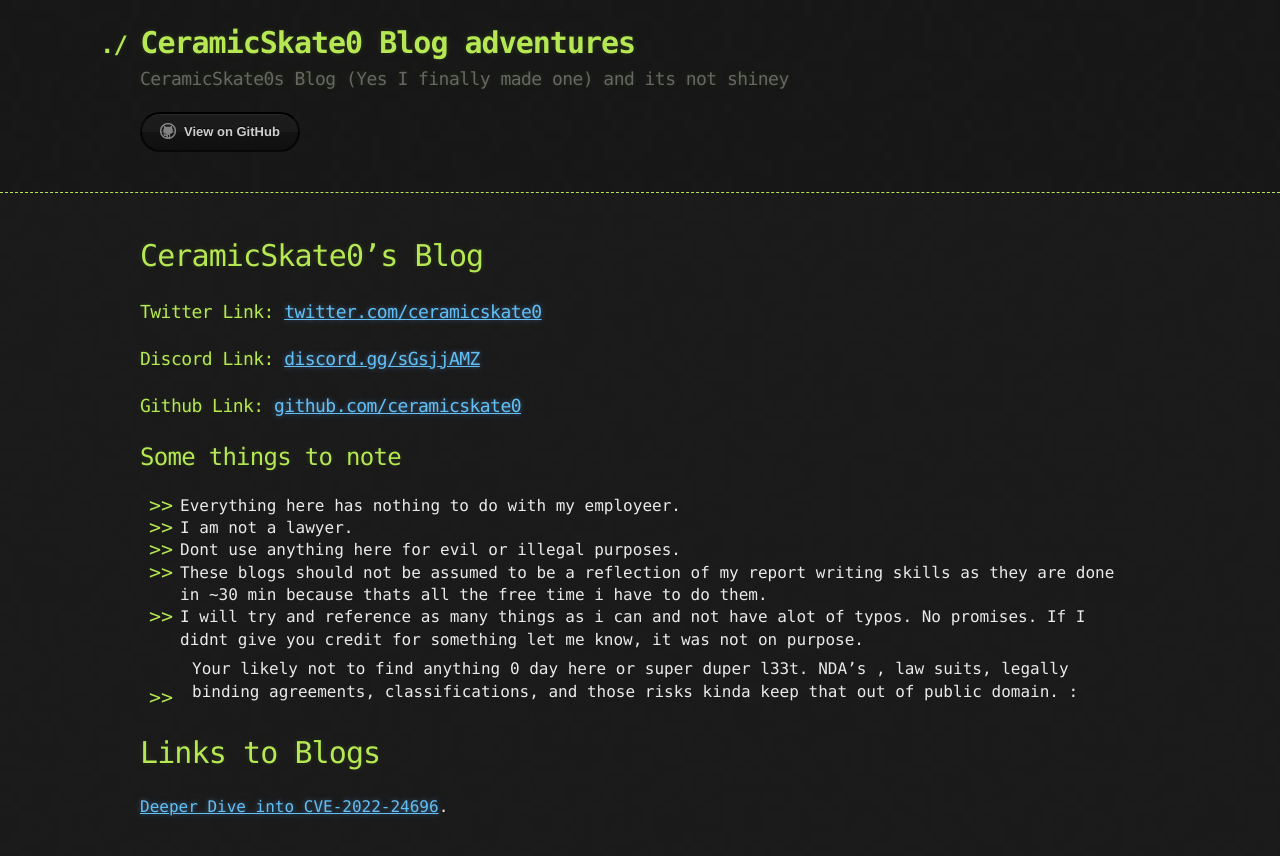
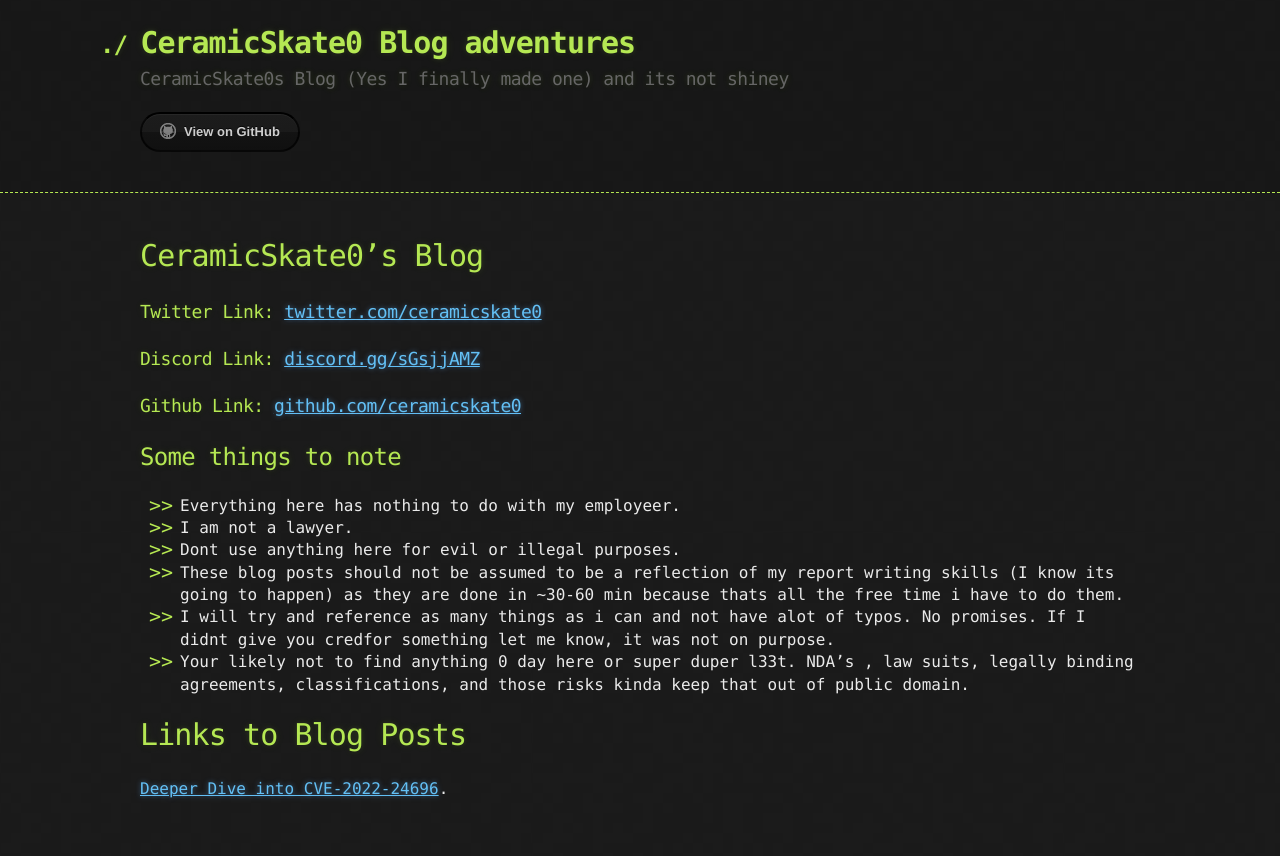
Before and after one commit to ceramicskate0/ceramicskate0.github.io, a Jekyll site: the page built from index.md, in a window 1280 px wide. Shown: the top 856 px of the page. Built offline with Jekyll 4.4.1, drawn with Linux system fonts in a browser that asks for light colours; our own code applies the rules of GitHub Pages for plain Markdown files.

Commit message:
Update index.md

```diff
--- a/index.md
+++ b/index.md
@@ -11,12 +11,10 @@ layout: default
   - Everything here has nothing to do with my employeer.
   - I am not a lawyer.
   - Dont use anything here for evil or illegal purposes.
-  - These blogs should not be assumed to be a reflection of my report writing skills as they are done in ~30 min because thats all the free time i have to do them.
-  - I will try and reference as many things as i can and not have alot of typos. No promises. If I didnt give you credit for something let me know, it was not on purpose.
-  - Your likely not to find anything 0 day here or super duper l33t. NDA's , law suits, legally binding agreements, classifications, and those risks kinda keep that out of public domain. :|
+  - These blog posts should not be assumed to be a reflection of my report writing skills (I know its going to happen) as they are done in ~30-60 min because thats all the free time i have to do them.
+  - I will try and reference as many things as i can and not have alot of typos. No promises. If I didnt give you credfor something let me know, it was not on purpose.
+  - Your likely not to find anything 0 day here or super duper l33t. NDA's , law suits, legally binding agreements, classifications, and those risks kinda keep that out of public domain.
 
-
-
-# Links to Blogs
+# Links to Blog Posts
 
 [Deeper Dive into CVE-2022-24696](./CVE-2022-24696.html).
```
